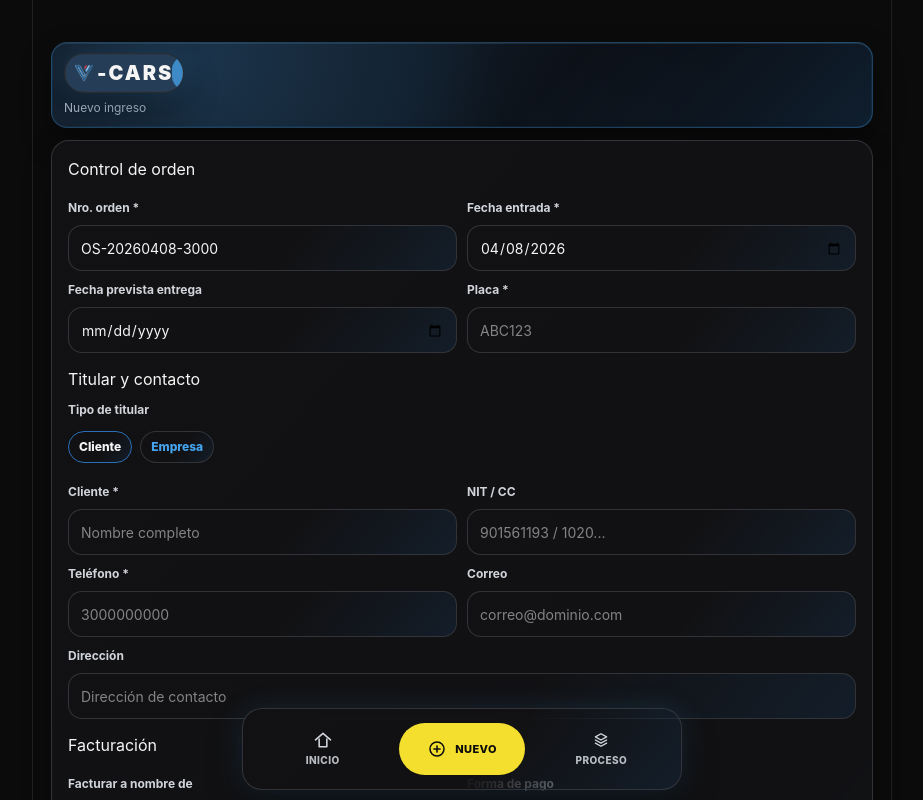
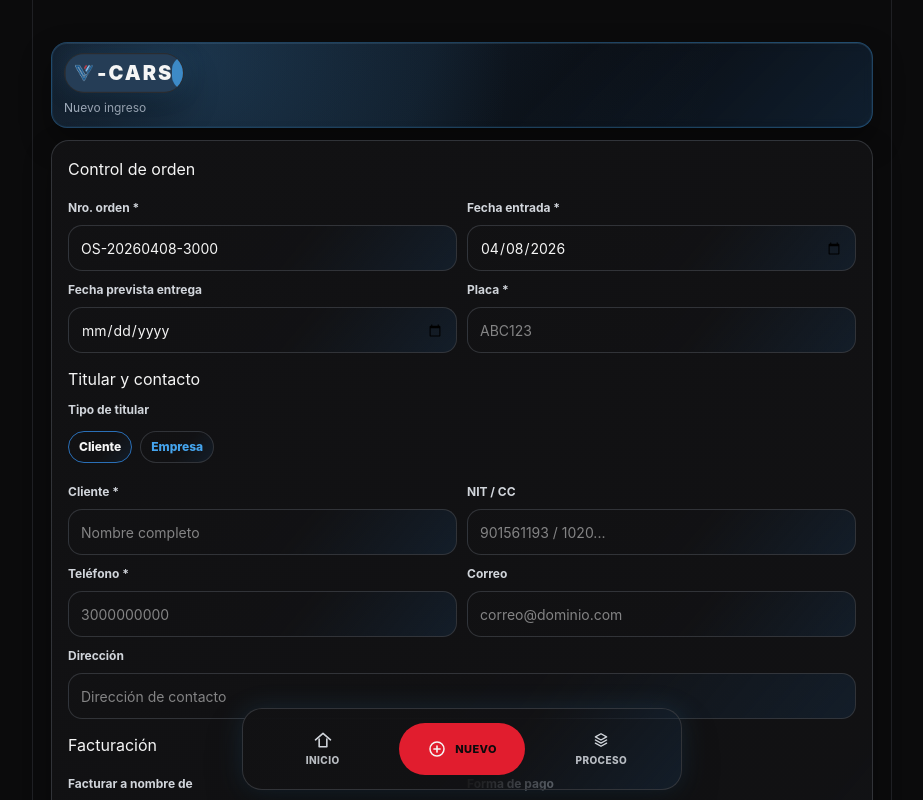
Before and after one commit to julianchocmanrique/VCARS_WEB, a Next.js app: page /vcars/nuevo-ingreso in a window 1280 px wide. Shown: the top 800 px of the page, without its empty margins (178-1101 px from the left). Built offline with nearby package versions, Linux system fonts and the light colour scheme; no server answers.

Commit message:
Change bottom nav active highlight from yellow to brand red

```diff
--- a/src/components/BottomNav.tsx
+++ b/src/components/BottomNav.tsx
@@ -21,7 +21,7 @@ const ITEMS: NavItem[] = [
 ];
 
 function Icon({ name, active }: { name: Tab; active: boolean }) {
-  const stroke = active ? '#0b0b0c' : '#d1d5db';
+  const stroke = active ? '#f5f5f5' : '#d1d5db';
 
   if (name === 'home') {
     return (
--- a/src/styles/vcars-theme.css
+++ b/src/styles/vcars-theme.css
@@ -39,7 +39,8 @@
 
   --vc-blue: var(--color-base-blue-600);
   --vc-blue-light: var(--color-base-sky-500);
-  --vc-yellow: #f4df2f;
+  /* Active tab highlight color (was yellow) */
+  --vc-yellow: var(--color-base-red-500);
 
   /* Neutralized outer atmosphere with cool-blue brand glow */
   --vc-overlay-1: rgba(69, 164, 237, 0.09);
```
